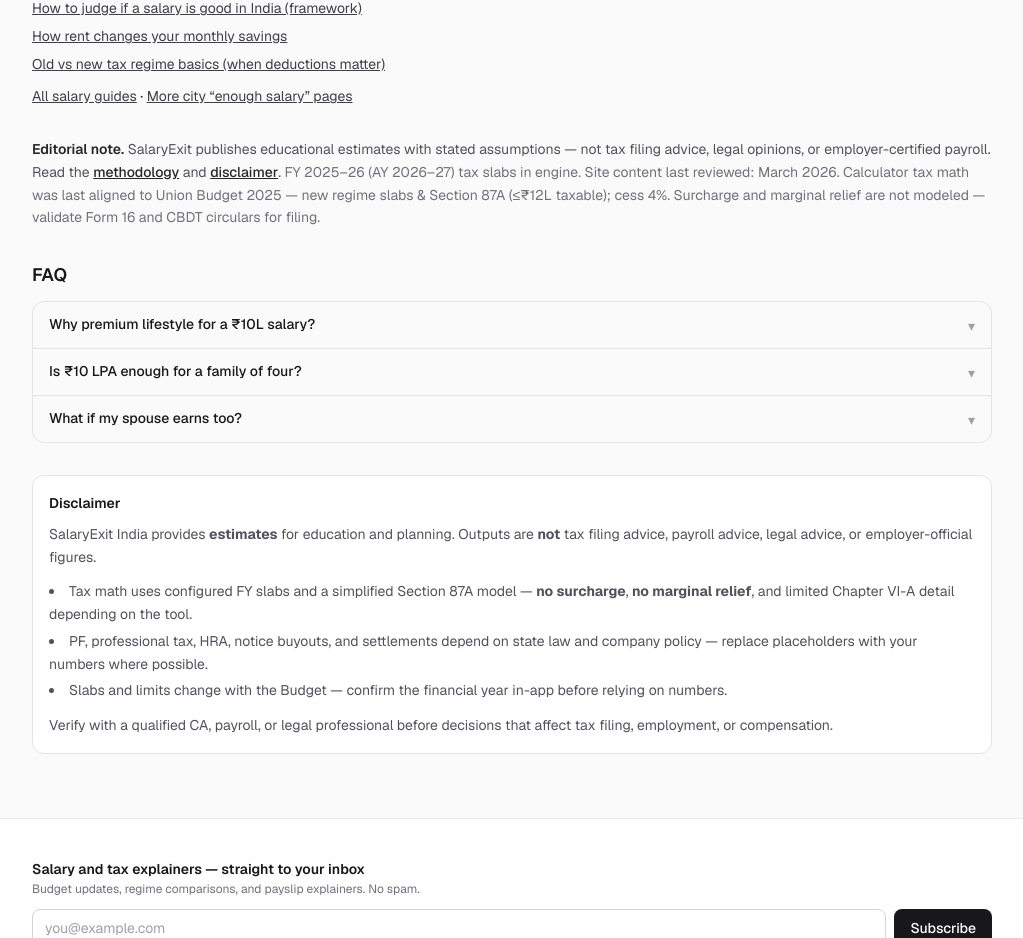
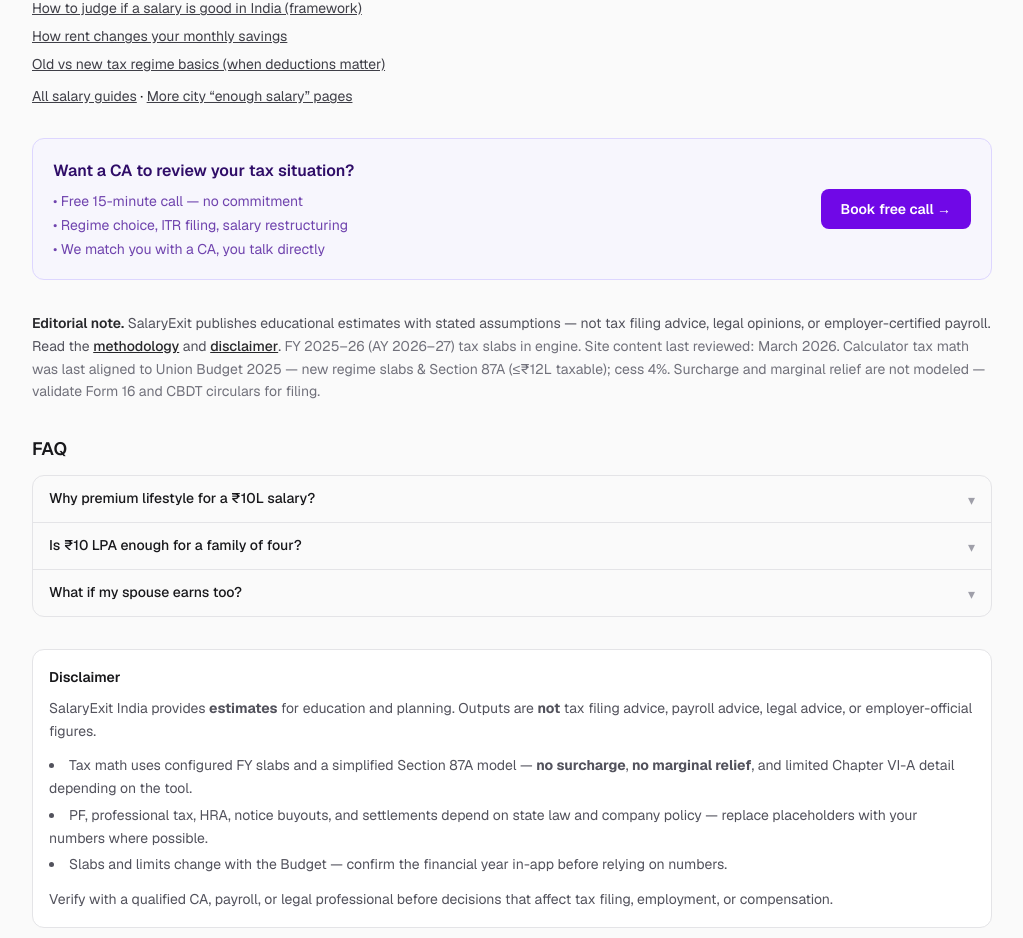
Before and after one commit to jadhavaniket008/salary-exit-india, a Next.js app: page /salary-enough/is-10-lpa-enough-for-family-in-pune in a window 1280 px wide. Shown: the part 6214-7152 px from the top of the page, without its empty margins (128-1151 px from the left). Built offline with nearby package versions, Linux system fonts and the light colour scheme; no server answers.

Commit message:
feat: add CA consultation CTA (Tally form) to tax, salary, and city pages

```diff
--- a/app/old-vs-new-tax-regime-calculator/page.tsx
+++ b/app/old-vs-new-tax-regime-calculator/page.tsx
@@ -1,5 +1,6 @@
 import { TaxRegimeCalculatorClient } from "@/components/calculators/clients/TaxRegimeCalculatorClient";
 import { AffiliateCta } from "@/components/monetization/AffiliateCta";
+import { CaConsultCta } from "@/components/monetization/CaConsultCta";
 import { calculatorMetadata } from "@/lib/calculator-metadata";
 
 export const metadata = calculatorMetadata("taxRegime");
@@ -96,6 +97,7 @@
           </p>
         </section>
 
+        <CaConsultCta />
         <AffiliateCta context="tax-filing" />
       </div>
     </>
--- a/app/salary-calculator/page.tsx
+++ b/app/salary-calculator/page.tsx
@@ -1,5 +1,6 @@
 import { SalaryCalculatorClient } from "@/components/calculators/clients/SalaryCalculatorClient";
 import { AffiliateCta } from "@/components/monetization/AffiliateCta";
+import { CaConsultCta } from "@/components/monetization/CaConsultCta";
 import { calculatorMetadata } from "@/lib/calculator-metadata";
 
 export const metadata = calculatorMetadata("salary");
@@ -82,6 +83,7 @@
           </p>
         </section>
 
+        <CaConsultCta variant="inline" />
         <AffiliateCta context="investing" />
       </div>
     </>
--- a/components/content/SalaryEnoughLandingTemplate.tsx
+++ b/components/content/SalaryEnoughLandingTemplate.tsx
@@ -19,6 +19,7 @@
 import { FreshnessBadges } from "@/components/trust/FreshnessBadges";
 import { MethodologyLink } from "@/components/trust/MethodologyLink";
 import { TrustMethodologyNotice } from "@/components/trust/TrustMethodologyNotice";
+import { CaConsultCta } from "@/components/monetization/CaConsultCta";
 import { ROUTES } from "@/lib/routes";
 import { lpaLandingPath, salaryEnoughPath } from "@/lib/routes/landing-routes";
 import type { BreadcrumbItem } from "@/lib/seo/breadcrumbs";
@@ -461,6 +462,7 @@
             </p>
           </section>
 
+          <CaConsultCta />
           <TrustMethodologyNotice variant="compact" />
 
           <FaqSection items={faq} />
--- /dev/null
+++ b/components/monetization/CaConsultCta.tsx
@@ -0,0 +1,48 @@
+const TALLY_FORM_ID = "44E9bY";
+
+interface Props {
+  variant?: "card" | "inline";
+}
+
+export function CaConsultCta({ variant = "card" }: Props) {
+  if (variant === "inline") {
+    return (
+      <p className="text-sm text-zinc-600 dark:text-zinc-400">
+        Want a CA to verify these numbers for your situation?{" "}
+        <a
+          href={`https://tally.so/r/${TALLY_FORM_ID}`}
+          target="_blank"
+          rel="noopener noreferrer"
+          className="font-medium text-violet-700 underline underline-offset-2 hover:text-violet-900 dark:text-violet-400 dark:hover:text-violet-300"
+        >
+          Book a free 15-min call →
+        </a>
+      </p>
+    );
+  }
+
+  return (
+    <aside className="rounded-xl border border-violet-200 bg-violet-50/60 p-5 dark:border-violet-900/50 dark:bg-violet-950/20">
+      <div className="flex flex-col gap-4 sm:flex-row sm:items-center sm:justify-between">
+        <div className="space-y-2">
+          <p className="font-semibold text-violet-950 dark:text-violet-100">
+            Want a CA to review your tax situation?
+          </p>
+          <ul className="space-y-1 text-sm text-violet-900/80 dark:text-violet-200/80">
+            <li>• Free 15-minute call — no commitment</li>
+            <li>• Regime choice, ITR filing, salary restructuring</li>
+            <li>• We match you with a CA, you talk directly</li>
+          </ul>
+        </div>
+        <a
+          href={`https://tally.so/r/${TALLY_FORM_ID}`}
+          target="_blank"
+          rel="noopener noreferrer"
+          className="shrink-0 inline-flex items-center justify-center rounded-lg bg-violet-700 px-5 py-2.5 text-sm font-semibold text-white transition hover:bg-violet-800 dark:bg-violet-600 dark:hover:bg-violet-500"
+        >
+          Book free call →
+        </a>
+      </div>
+    </aside>
+  );
+}
```
